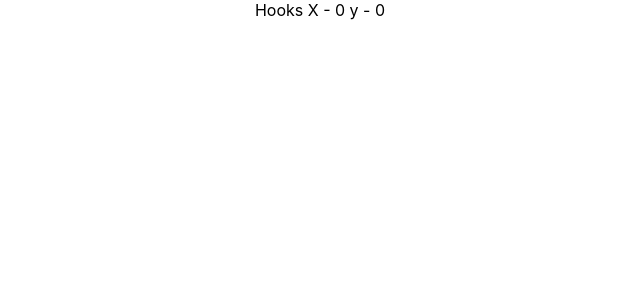
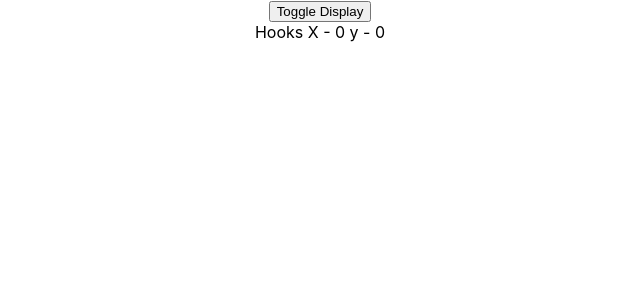
Before and after one commit to Swapnil-Sagar/react-hooks, a React (Create React App) app: page / in a window 1280 px wide. Shown: the top 300 px of the page, without its empty margins (320-960 px from the left). Built offline with nearby package versions, Linux system fonts and the light colour scheme.

Commit message:
useEffect to cleanup code

```diff
--- a/src/App.js
+++ b/src/App.js
@@ -7,12 +7,14 @@
 import HookCounter3 from "./components/HookCounter3";
 import HookCounter4 from "./components/HookCounter4";
 import HookMouse from "./components/HookMouse";
+import MouseContainer from "./components/MouseContainer";
 
 function App() {
   return (
     <div className="App">
-      <HookMouse />
-      {/* <HookCounter1 />
+      <MouseContainer />
+      {/* <HookMouse />
+      <HookCounter1 />
       <ClassCounterOne />
       <ClassCounter />
       <HookCounter />
--- a/src/components/HookMouse.js
+++ b/src/components/HookMouse.js
@@ -13,6 +13,12 @@
   useEffect(() => {
     console.log("useEffect called");
     window.addEventListener("mousemove", logMousePosition);
+
+    return () => {
+      //Cleanup function
+      console.log("Component umounting code");
+      window.removeEventListener("mousemove", logMousePosition);
+    };
   }, []);
   return (
     <div>
--- /dev/null
+++ b/src/components/MouseContainer.js
@@ -0,0 +1,14 @@
+import React, { useState } from "react";
+import HookMouse from "./HookMouse";
+
+function MouseContainer() {
+  const [display, setDispay] = useState(true);
+  return (
+    <div>
+      <button onClick={() => setDispay(!display)}>Toggle Display</button>
+      {display && <HookMouse />}
+    </div>
+  );
+}
+
+export default MouseContainer;
```
Also changed, not shown: 1 other file (tests, documents, lock files or other folders).
